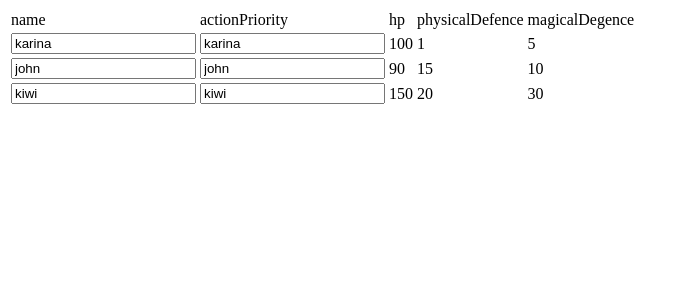
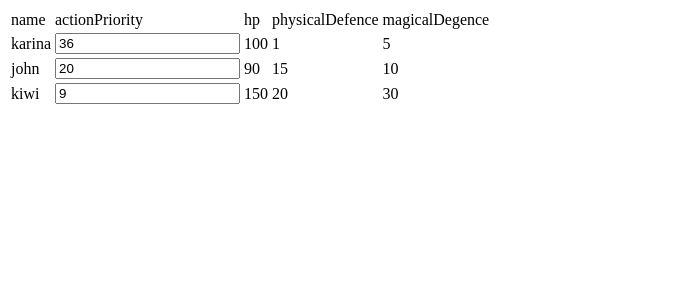
Before and after one commit to aqla114/arian-battle-table, a React app: page / in a window 1280 px wide. Shown: the top 300 px of the page, without its empty margins (0-686 px from the left). Built offline with nearby package versions, Linux system fonts and the light colour scheme; the HTML template or start-up script is replaced by a standard one.

Commit message:
行動値修正できるようになった

```diff
--- a/package.json
+++ b/package.json
@@ -23,6 +23,7 @@
     "webpack-cli": "^3.2.3"
   },
   "scripts": {
-    "watch": "webpack --watch"
+    "watch": "webpack --watch",
+    "format": "yarn prettier --write src/*.tsx"
   }
 }
--- a/src/main.tsx
+++ b/src/main.tsx
@@ -1,62 +1,63 @@
 import * as React from 'react';
 import * as ReactDOM from 'react-dom';
 
+interface ICharacterProps {
+    [key: string]: any;
+}
+
 type CharacterListState = {
     characters: CharacterProps[];
-}
+};
 
 type CharacterProps = {
-    name: string,
-    actionPriority: number,
-    hp: number,
-    physicalDefence: number,
-    magicalDegence: number,
-}
+    name: string;
+    actionPriority: number;
+    hp: number;
+    physicalDefence: number;
+    magicalDegence: number;
+};
 
 type CharacterElementProps = CharacterProps & {
-    onElementChange: (e: any) => void,
-}
+    onElementChange: (e: any) => void;
+};
 
 type CharacterAttributePros = {
-    kind: string,
-    value: string,
-}
+    kind: string;
+    value: string;
+};
 
 function Character(
     name: string,
     actionPriority: number,
     hp: number,
     physicalDefence: number,
-    magicalDegence: number
+    magicalDegence: number,
 ): CharacterProps {
-    return {name,
-            actionPriority,
-            hp,
-            physicalDefence,
-            magicalDegence};
+    return { name, actionPriority, hp, physicalDefence, magicalDegence };
 }
 
 class CharacterList extends React.Component<{}, CharacterListState> {
     constructor(props: any) {
         super(props);
         this.state = {
-            characters: [Character('john', 20, 90, 15, 10), Character('kiwi', 9, 150, 20, 30), Character('karina', 36, 100, 1, 5)]
-                .sort((a, b) => (b.actionPriority - a.actionPriority))
+            characters: [
+                Character('john', 20, 90, 15, 10),
+                Character('kiwi', 9, 150, 20, 30),
+                Character('karina', 36, 100, 1, 5),
+            ].sort((a, b) => b.actionPriority - a.actionPriority),
         };
-    }
-
-    sort() {
-        const newCharacters = this.state.characters.slice();
-        this.setState({
-            characters: newCharacters.sort((a, b) => (b.actionPriority - a.actionPriority))
-        });
     }
 
     handleChange(e: any, name: string) {
         // console.log(e.target);
         const newCharacters = this.state.characters.slice();
         const idx = newCharacters.map(x => x.name).indexOf(name);
-        newCharacters[idx]['name'] = e.target.value;
+
+        console.log(e.target, name);
+
+        (newCharacters as ICharacterProps)[idx][e.target.name] = e.target.value;
+
+        newCharacters.sort((a, b) => b.actionPriority - a.actionPriority)
 
         this.setState({
             characters: newCharacters,
@@ -64,10 +65,14 @@ class CharacterList extends React.Component<{}, CharacterListState> {
     }
 
     render() {
-        console.log(this.state.characters)
+        console.log(this.state.characters);
 
         const characterElement = this.state.characters.map(character => (
-            <CharacterElement key={character.name} {...character} onElementChange={(e) => this.handleChange(e, character.name)}/>
+            <CharacterElement
+                key={character.name}
+                {...character}
+                onElementChange={e => this.handleChange(e, character.name)}
+            />
         ));
 
         return (
@@ -81,9 +86,7 @@ class CharacterList extends React.Component<{}, CharacterListState> {
                         <td>magicalDegence</td>
                     </tr>
                 </thead>
-                <tbody>
-                    {characterElement}
-                </tbody>
+                <tbody>{characterElement}</tbody>
             </table>
         );
     }
@@ -91,22 +94,16 @@ class CharacterList extends React.Component<{}, CharacterListState> {
 
 function CharacterElement(props: CharacterElementProps) {
     return (
-        <tr className='character-table__character'>
+        <tr className="character-table__character">
             <td>
-                <input
-                    type='text'
-                    className='character-table__character__name'
-                    name={'name'}
-                    value={props.name}
-                    onChange={props.onElementChange}
-                />
+                {props.name}
             </td>
             <td>
                 <input
-                    type='text'
-                    className='character-table__character__name'
-                    name={'name'}
-                    value={props.name}
+                    type="text"
+                    className="character-table__character__actionPriority"
+                    name={'actionPriority'}
+                    value={props.actionPriority}
                     onChange={props.onElementChange}
                 />
             </td>
@@ -114,7 +111,7 @@ function CharacterElement(props: CharacterElementProps) {
             <td>{props.physicalDefence}</td>
             <td>{props.magicalDegence}</td>
         </tr>
-    )
+    );
 }
 
 ReactDOM.render(<CharacterList />, document.getElementById('root'));
```
Also changed, not shown: dst/main.js, 1 other file (tests, documents, lock files or other folders).
